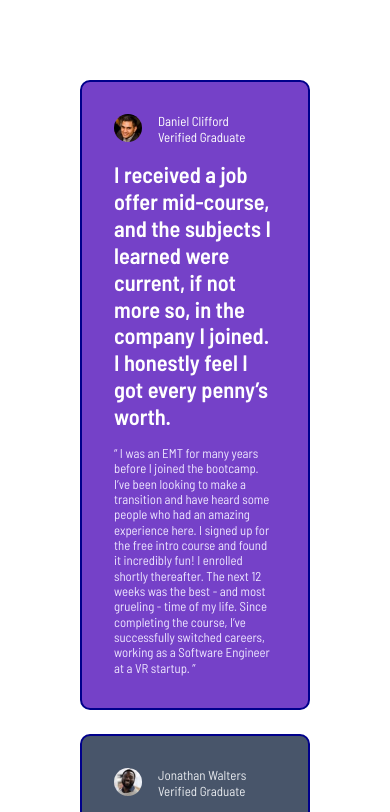
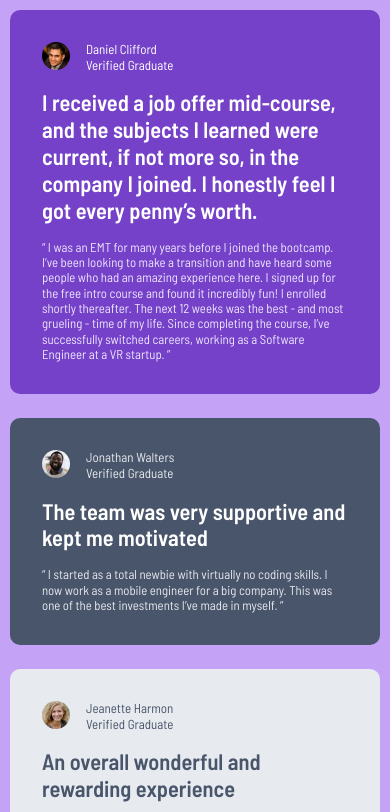
Before and after one commit to Rahulg8270/Testimonial-Grid-Section, a plain HTML site: page index.html in a window 390 px wide. Shown: the top 812 px of the page. Drawn offline with Linux system fonts and the light colour scheme.

```diff
--- a/styles.css
+++ b/styles.css
@@ -1,5 +1,4 @@
-:root{
-
+:root {
   /* Primary */
   --col-purple-50: hsl(260, 100%, 95%);
   --col-purple-300: hsl(264, 82%, 80%);
@@ -14,12 +13,12 @@
   --col-dark-blue: hsl(219, 29%, 14%);
   --col-black: hsl(0, 0%, 7%);
 }
-*{
+* {
   margin: 0;
   padding: 0;
   box-sizing: border-box;
 }
-body{
+body {
   width: 100%;
   min-height: 100vh;
   display: flex;
@@ -31,43 +30,40 @@ body{
   font-size: 13px;
   background-color: var(--col-white);
 }
-#testimonial-container{
+#testimonial-container {
   display: grid;
   grid-template-areas:
     "testimonial-1 testimonial-1 testimonial-2 testimonial-5"
-    "testimonial-3 testimonial-4 testimonial-4 testimonial-5"
-    ;
-    /* grid-template-rows: 300px 300px; */
-    grid-template-columns: 1fr 1fr 1fr 1fr;
+    "testimonial-3 testimonial-4 testimonial-4 testimonial-5";
+  grid-template-columns: repeat(4, 1fr);
   grid-auto-rows: auto;
   gap: 24px;
   max-width: 1100px;
-
 }
-.testimonial-title{
+.testimonial-title {
   display: grid;
   grid-template-columns: auto 1fr;
   gap: 1rem;
   align-self: self-start;
 }
-.testimonial-content{
+.testimonial-content {
   align-self: self-start;
   font-size: 1.4rem;
   font-weight: 600;
   padding: 0;
   width: 100%;
 }
-.testimonial-story{
+.testimonial-story {
   height: max-content;
   font-size: 0.8rem;
   line-height: 1.2;
 }
-.testimonial-title img{
+.testimonial-title img {
   width: 28px;
   height: 28px;
   border-radius: 50%;
 }
-.testimonial-card{
+.testimonial-card {
   justify-self: start;
   /* border: 2px solid orange; */
   padding: 32px;
@@ -78,19 +74,19 @@ body{
   width: 100%;
 }
 
-.testimonial-title>span:first-child{
+.testimonial-title > span:first-child {
   font-weight: 500;
   font-size: 1rem;
 }
-.testimonial-1{
+.testimonial-1 {
   grid-area: testimonial-1;
   background-color: var(--col-purple-500);
   color: var(--col-white);
 }
-.testimonial-1 .testimonial-story{
+.testimonial-1 .testimonial-story {
   color: var(--col-purple-50);
 }
-.testimonial-2{
+.testimonial-2 {
   background: var(--col-grey-500);
   grid-area: testimonial-2;
   color: var(--col-white);
@@ -101,69 +97,77 @@ body{
 .testimonial-2 .testimonial-story {
   color: var(--col-grey-100);
 }
-.testimonial-3{
+.testimonial-3 {
   grid-area: testimonial-3;
   background-color: var(--col-grey-100);
   color: var(--col-grey-400);
 }
-.testimonial-3 .testimonial-content{
+.testimonial-3 .testimonial-content {
   color: var(--col-grey-500);
 }
-.testimonial-3 .testimonial-title{
+.testimonial-3 .testimonial-title {
   color: var(--col-grey-500);
 }
-.testimonial-4{
+.testimonial-4 {
   grid-area: testimonial-4;
   background-color: var(--col-dark-blue);
   color: var(--col-white);
 }
-.testimonial-4 .testimonial-content{
+.testimonial-4 .testimonial-content {
   color: var(--col-grey-200);
-
 }
-.testimonial-4 .testimonial-story{
+.testimonial-4 .testimonial-story {
   color: var(--col-grey-100);
 }
-.testimonial-5{
+.testimonial-5 {
   grid-area: testimonial-5;
   background-color: var(--col-grey-100);
 }
 
-@media screen and (max-width:64rem){
-    #testimonial-container{
+@media screen and (max-width: 64rem) {
+  body {
+    justify-content: stretch;
+    align-items: center;
+  }
+  #testimonial-container {
     display: grid;
     grid-template-areas:
       "testimonial-1 testimonial-1"
       "testimonial-2 testimonial-3"
       "testimonial-4 testimonial-4"
-    "testimonial-5 testimonial-5"
-    ;
+      "testimonial-5 testimonial-5";
     grid-template-columns: 1fr 1fr;
+    grid-auto-rows: auto;
     gap: 24px;
   }
-.testimonial-card{
+  .testimonial-card {
     padding: 32px;
   }
-
 }
 
-@media screen and (max-width:37.5rem){
-    #testimonial-container{
+@media screen and (max-width: 37.5rem) {
+  body {
+    background-color: var(--col-purple-300);
+    /* width: 90%; */
+    /* justify-content: center; */
+    padding: 10px;
+    /* margin: 0 auto; */
+  }
+  #testimonial-container {
+    width: 100%;
     display: grid;
     grid-template-areas:
       "testimonial-1"
       "testimonial-2"
       "testimonial-3"
       "testimonial-4"
-    "testimonial-5"
-    ;
+      "testimonial-5";
     grid-template-columns: 1fr;
     grid-template-rows: auto;
     gap: 24px;
   }
-.testimonial-card{
-    border: 2px solid darkblue;
+  .testimonial-card {
+    /* border: 2px solid darkblue; */
     padding: 32px;
   }
-
 }
```
Lines whose indentation alone changed are shown as unchanged.
